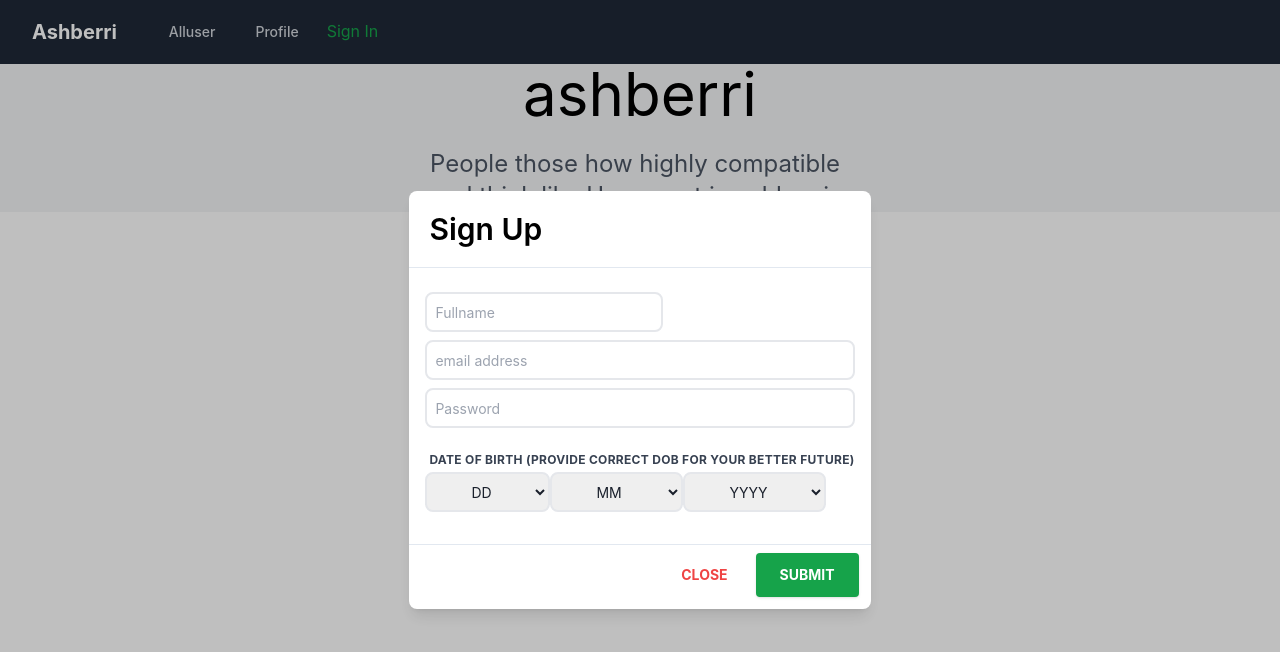
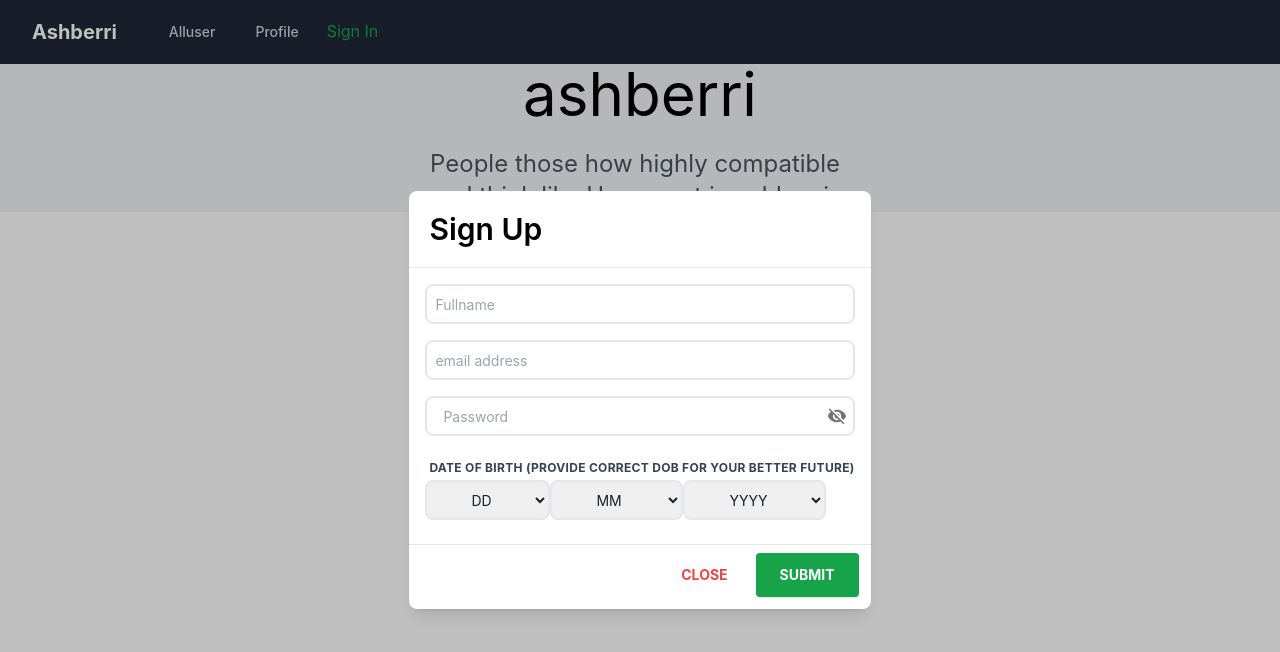
Before and after one commit to Amankumar10/Friendcafe_frontend, a Next.js app: page /SignUp in a window 1280 px wide. Shown: the top 652 px of the page. Built offline with nearby package versions, Linux system fonts and the light colour scheme; no server answers.

Commit message:
added some more ui

```diff
--- a/pages/Login.tsx
+++ b/pages/Login.tsx
@@ -115,7 +115,7 @@ const [isPasswordHidden, setIsPasswordHidden] = useState(true);
       className="bg-gray-100   ">
 
         <div
-        onClick={() => router.push("/")}>
+        >
           <h1 className='black text-6xl flex  justify-center'>ashberri</h1><br />
           <p className='text-gray-600 text-2xl flex justify-center '>ashberri help to find people who </p> <p className='text-gray-600 text-2xl flex justify-center '>are highly compatible...</p><br />
 
--- a/pages/SignUp.tsx
+++ b/pages/SignUp.tsx
@@ -6,6 +6,8 @@ import { useSignupUserMutation } from "./api/authApi";
 import { Form, Formik, Field } from "formik";
 import { signIn } from 'next-auth/react';
 import { useRef } from 'react';
+import  { useState } from "react";
+import dynamic from "next/dynamic";
 
 function Signup() {
 
@@ -28,7 +30,10 @@ function Signup() {
   const router = useRouter();
 
   const [signupUser, { data, isLoading }] = useSignupUserMutation();
-
+  const [isPasswordHidden, setIsPasswordHidden] = useState(true);
+  const togglePasswordVisibility = () => {
+    setIsPasswordHidden(!isPasswordHidden);
+  };
   const initialValues: MyFormValues = { name: "", email: "", password: "", day: "", month: "", year: "" }
 
   const onSubmit = async () => {
@@ -91,8 +96,8 @@ function Signup() {
 
                   <Form onSubmit={handleSubmit} >
 
-                    <p className="my-2 p-4 text-blueGray-500 text-sm leading-relaxed ">
-                      <Field className="px-2 h-10 mb-2  border border-2 outline-violet-300 border-gray-200 rounded-lg"
+                    <p className="my-full p-4 text-blueGray-500 text-sm leading-relaxed ">
+                      <Field className="px-2 h-10 mb-4 w-full  border-2 outline-violet-300 border-gray-200 rounded-lg"
 
                         type="text"
                         name='name'
@@ -104,13 +109,72 @@ function Signup() {
                       {/* <label  htmlFor="email">E-mail</label> */}
                       <Field className="px-2 h-10 mb-2 w-full border border-2 outline-violet-300 border-gray-200 rounded-lg" placeholder="email address" name='email'
 
-                      /><br />
+                      />
+
+
+
+
+
+
+                      <br />
 
 
                       {/* <label htmlFor="password">Password</label> */}
-                      <Field className="px-2 h-10 mb-6 w-full border border-2 outline-violet-300 border-gray-200 rounded-lg" type='password' placeholder="Password" name='password'
+                      {/* <Field className="px-2 h-10 mb-6 w-full border border-2 outline-violet-300 border-gray-200 rounded-lg" type='password' placeholder="Password" name='password'
+
+                      /> */}
+
+
+<div className="relative ">
+<Field className=" px-4  my-2  h-10 mb-6 w-full  border-2 outline-violet-300 border-gray-200 rounded-lg"  placeholder="Password"
+
+
+type={isPasswordHidden ? 'password' : 'text'}
+name="password"
+autoComplete="current-password"
+required
+
+
+
+
+//  onChange={(e) => (pass.current = e.target.value)}
+
 
                       />
+
+
+
+<div className="absolute inset-y-0 right-0 pb-4  flex items-center text-sm leading-5">
+        <button
+          type="button"
+          onClick={togglePasswordVisibility}
+          className="pr-2 text-gray-500 hover:text-gray-700 focus:outline-none focus:text-gray-700"
+        >
+          <svg
+            className="h-5 w-5"
+            fill="none"
+            viewBox="0 0 24 24"
+            stroke="currentColor"
+          >
+            {isPasswordHidden ? (
+
+
+<svg xmlns="http://www.w3.org/2000/svg" viewBox="0 0 24 24" id="IconChangeColor" ><path d="M12 7c2.76 0 5 2.24 5 5 0 .65-.13 1.26-.36 1.83l2.92 2.92c1.51-1.26 2.7-2.89 3.43-4.75-1.73-4.39-6-7.5-11-7.5-1.4 0-2.74.25-3.98.7l2.16 2.16C10.74 7.13 11.35 7 12 7zM2 4.27l2.28 2.28.46.46C3.08 8.3 1.78 10.02 1 12c1.73 4.39 6 7.5 11 7.5 1.55 0 3.03-.3 4.38-.84l.42.42L19.73 22 21 20.73 3.27 3 2 4.27zM7.53 9.8l1.55 1.55c-.05.21-.08.43-.08.65 0 1.66 1.34 3 3 3 .22 0 .44-.03.65-.08l1.55 1.55c-.67.33-1.41.53-2.2.53-2.76 0-5-2.24-5-5 0-.79.2-1.53.53-2.2zm4.31-.78l3.15 3.15.02-.16c0-1.66-1.34-3-3-3l-.17.01z" id="mainIconPathAttribute" stroke-width="0" stroke="#ff0000" fill="#737373"></path></svg>
+
+) : (
+              <svg xmlns="http://www.w3.org/2000/svg" viewBox="0 0 24 24" id="IconChangeColor" ><path d="M12 4.5C7 4.5 2.73 7.61 1 12c1.73 4.39 6 7.5 11 7.5s9.27-3.11 11-7.5c-1.73-4.39-6-7.5-11-7.5zM12 17c-2.76 0-5-2.24-5-5s2.24-5 5-5 5 2.24 5 5-2.24 5-5 5zm0-8c-1.66 0-3 1.34-3 3s1.34 3 3 3 3-1.34 3-3-1.34-3-3-3z" id="mainIconPathAttribute" stroke-width="0" stroke="#ff0000" fill="#737373"></path></svg>
+
+            )}
+          </svg>
+
+
+
+
+        </button>
+      </div>
+
+      </div>
+
 
                       <label className="pl-1 block uppercase tracking-wide text-gray-700 text-xs font-bold mb-1" htmlFor="grid-state">
                         Date of Birth (Provide correct DOB for your better future)
@@ -280,4 +344,4 @@ function Signup() {
   );
 };
 
-export default Signup;
+export default dynamic (() => Promise.resolve(Signup), {ssr: false})
```
